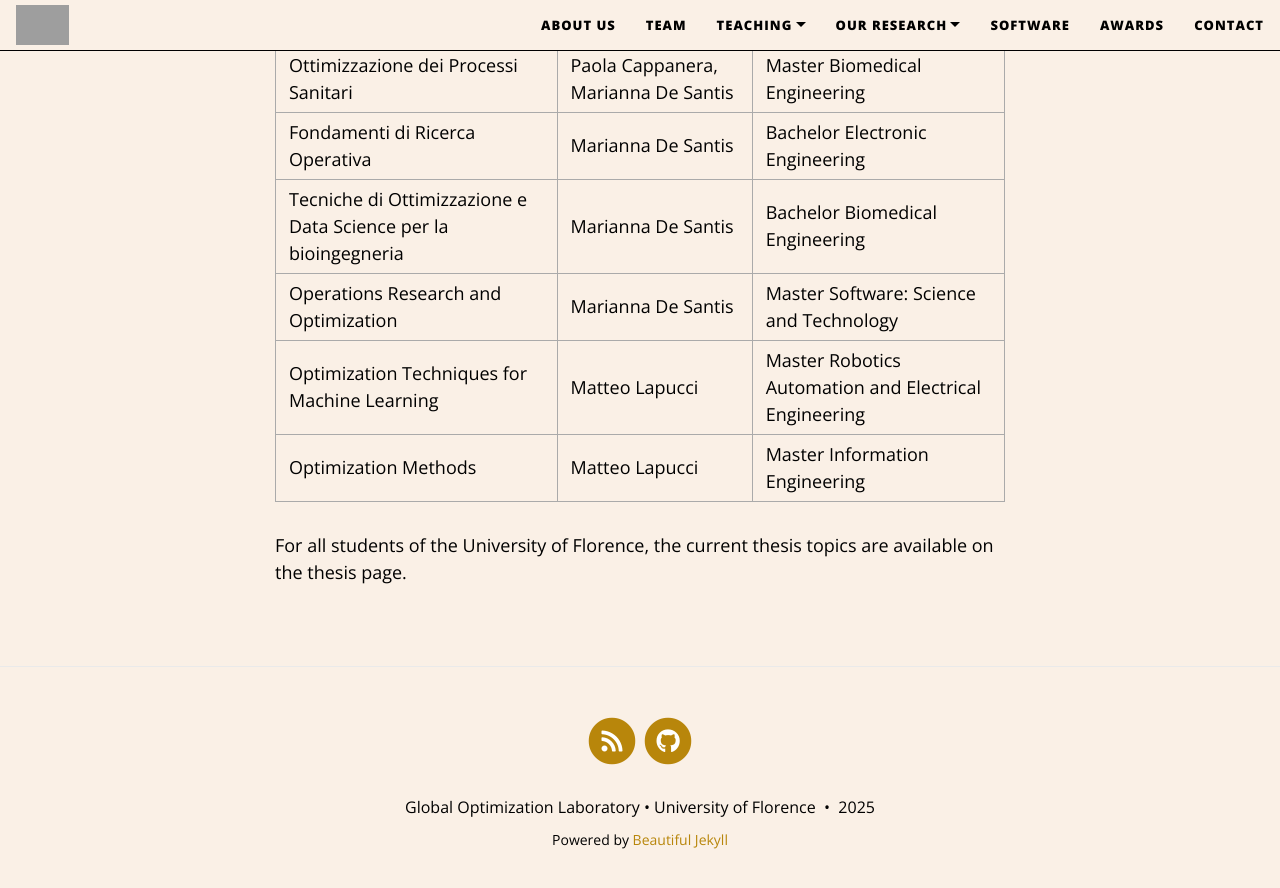
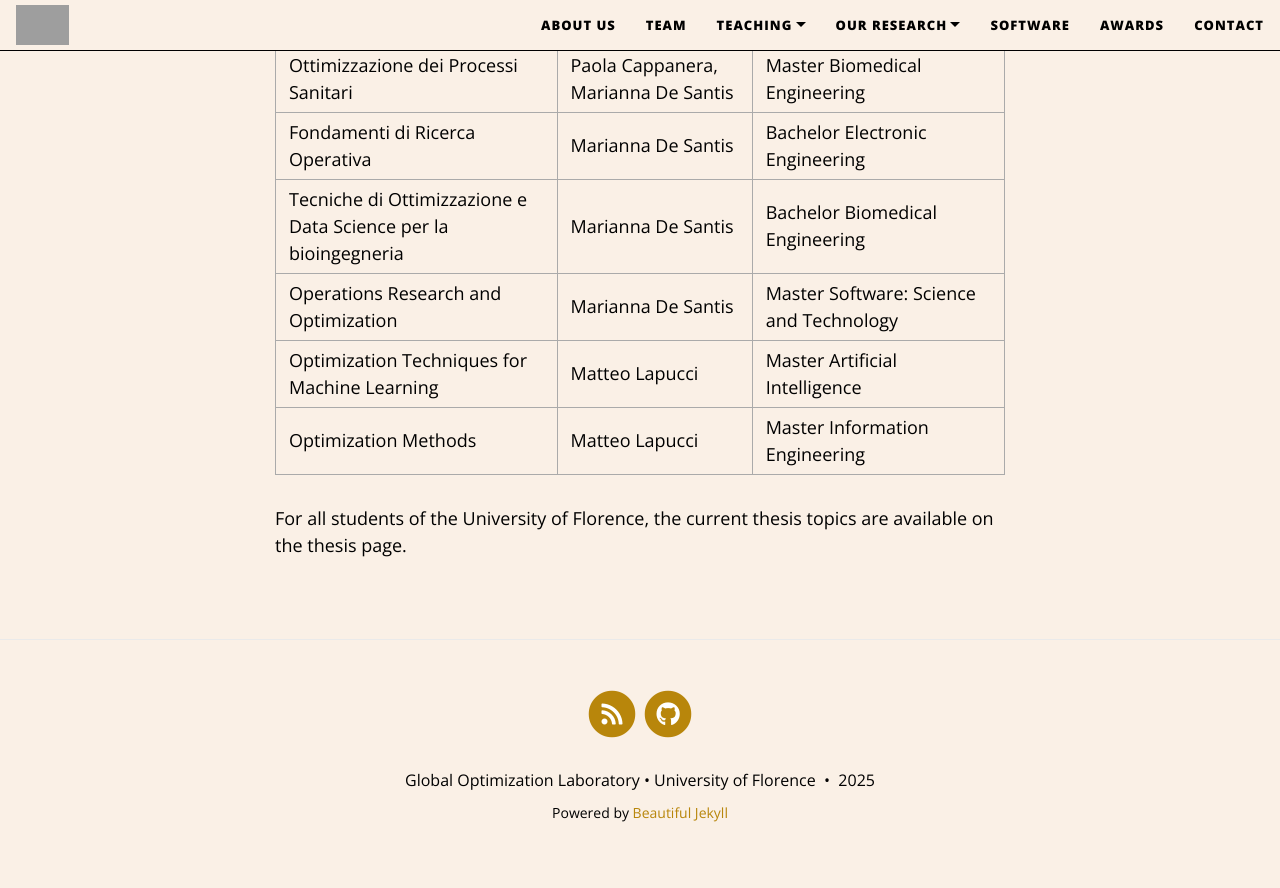
Before and after one commit to GOL-UniFI/GOL-UniFI.github.io, a Jekyll site: the page built from pages/courses.md, in a window 1280 px wide and 900 px high, scrolled down 682 px. Shown: the top 888 px of the window. Built offline with Jekyll 4.4.1, drawn with Linux system fonts in a browser that asks for light colours; nearby versions of some CDN libraries; grey boxes are pictures that could not be loaded.

Commit message:
Update courses.md

```diff
--- a/pages/courses.md
+++ b/pages/courses.md
@@ -17,7 +17,7 @@ The Global Optimization Laboratory provides the following courses at the Univers
 | Fondamenti di Ricerca Operativa | [Marianna De Santis](https://cercachi.unifi.it/p-doc2-0-0-A-3f2c372f3a2e2a-0.html){:target="_blank"} | Bachelor Electronic Engineering |
 | Tecniche di Ottimizzazione e Data Science per la bioingegneria | [Marianna De Santis](https://cercachi.unifi.it/p-doc2-0-0-A-3f2c372f3a2e2a-0.html){:target="_blank"} | Bachelor Biomedical Engineering |
 | Operations Research and Optimization | [Marianna De Santis](https://cercachi.unifi.it/p-doc2-0-0-A-3f2c372f3a2e2a-0.html){:target="_blank"} | Master Software: Science and Technology |
-| Optimization Techniques for Machine Learning | [Matteo Lapucci](https://cercachi.unifi.it/p-doc2-0-0-A-3f2c342a3b2f31.html){:target="_blank"}| Master Robotics Automation and Electrical Engineering  |
+| Optimization Techniques for Machine Learning | [Matteo Lapucci](https://cercachi.unifi.it/p-doc2-0-0-A-3f2c342a3b2f31.html){:target="_blank"}| Master Artificial Intelligence  |
 | Optimization Methods | [Matteo Lapucci](https://cercachi.unifi.it/p-doc2-0-0-A-3f2c342a3b2f31.html){:target="_blank"}| Master Information Engineering |
 
 For all students of the University of Florence, the current thesis topics are available on the [thesis]({{ site.baseurl }}{% link pages/theses.md %}) page.
```
